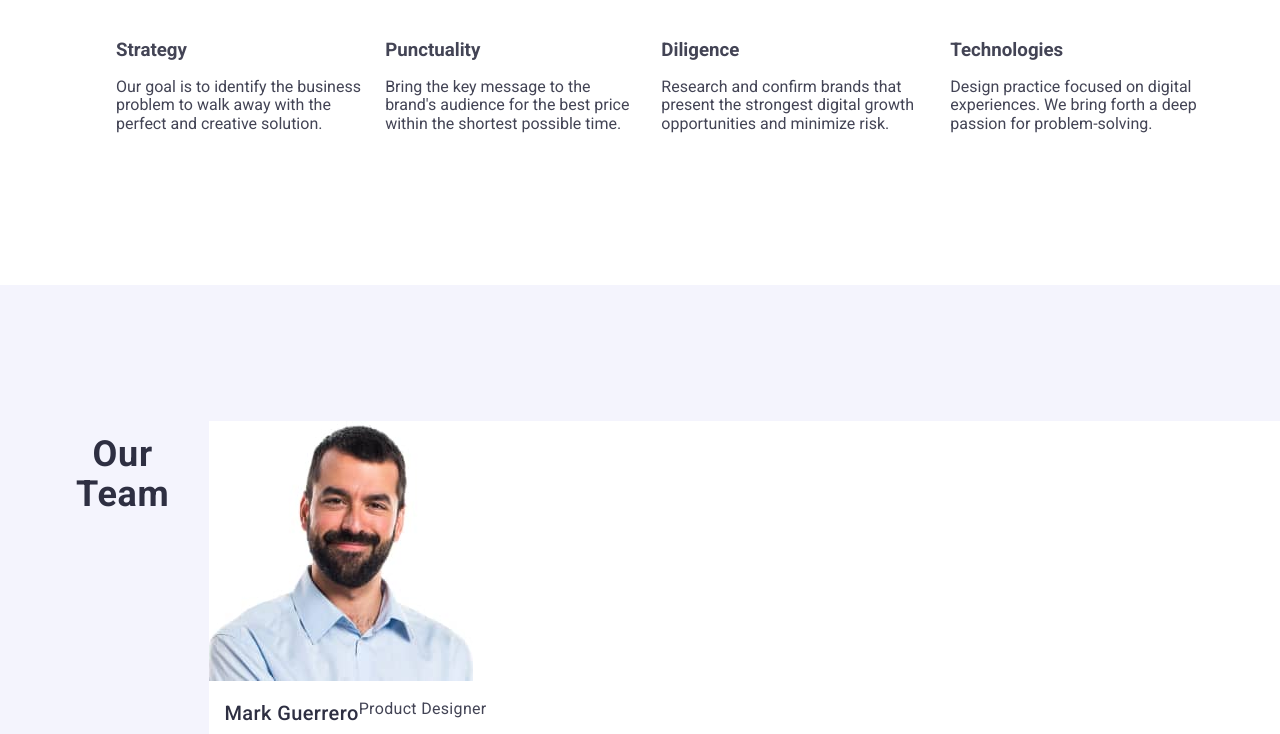
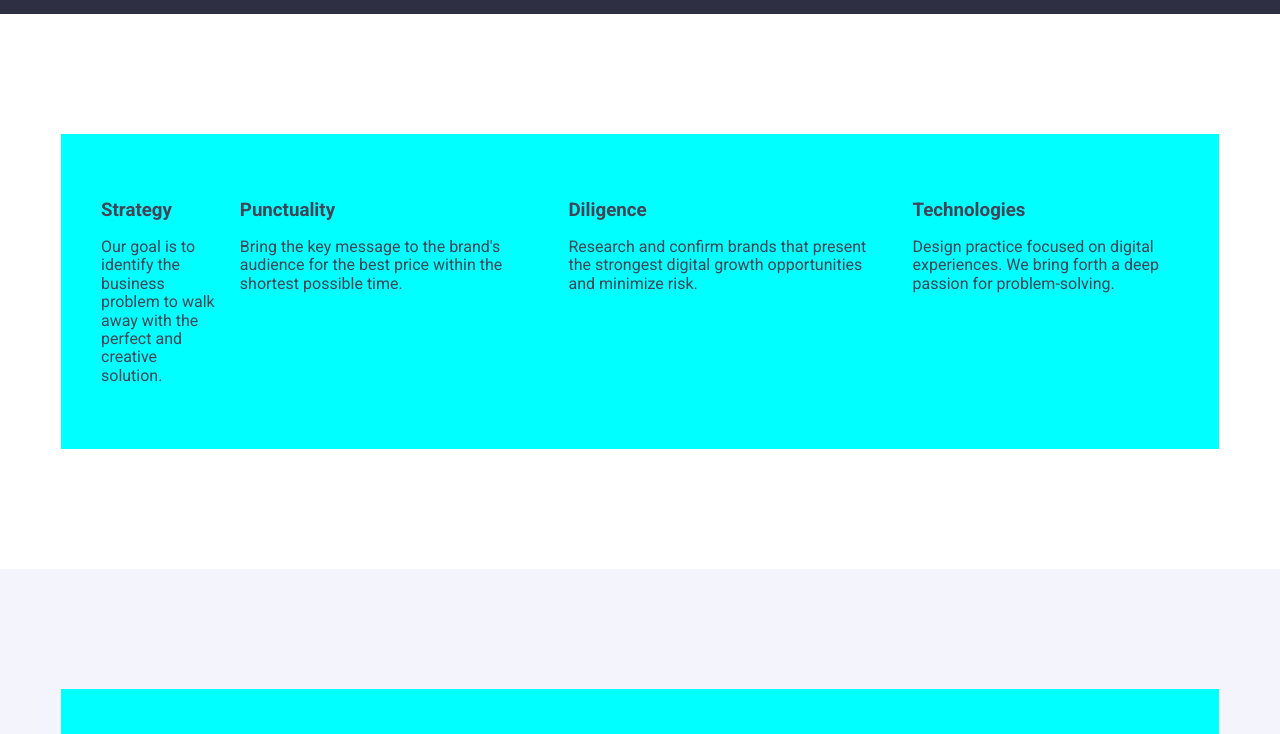
Before and after one commit to sundnepr/goit-markup-hw-03, a plain HTML site: page index.html in a window 1280 px wide. Shown: the part 760-1494 px from the top of the page. Drawn offline with nearby package versions, Linux system fonts and the light colour scheme.

Commit message:
Update styles.css

```diff
--- a/css/styles.css
+++ b/css/styles.css
@@ -160,7 +160,7 @@ body {
   gap: 24px;
 }
 
-.benefits-list.item:first-child {
+.benefits-list .item:first-child {
   width: calc((100% - 72px) / 4);
 }
 
@@ -204,6 +204,7 @@ body {
 .section-team-list-item:first-child {
   width: calc((100% - 72px) / 4);
   border-radius: 0px 0px 4px 4px;
+  background-color: #4d5ae5;
 }
 .section-team-list-item {
   background-color: #ffffff;
@@ -268,6 +269,11 @@ body {
   width: calc((100% - 48px) / 3);
 }
 
+.container {
+  padding: 32px 0;
+  background-color: aqua;
+}
+
 .name-app {
   padding: 32px 16px;
   border: 1px solid #e7e9fc;
```
